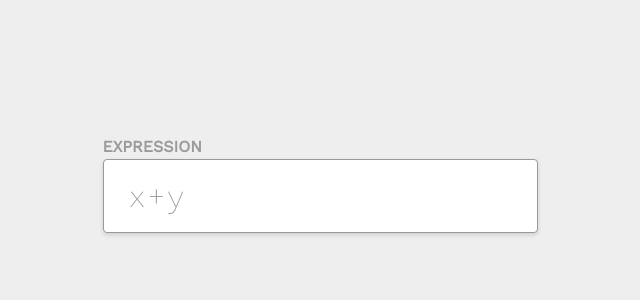
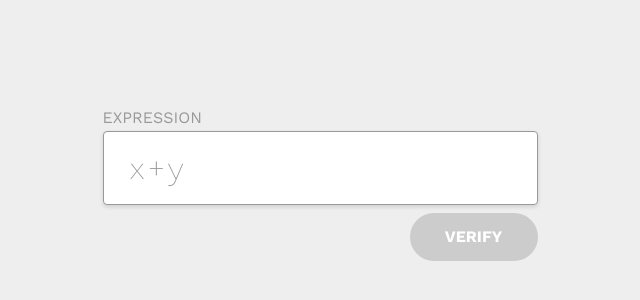
Before and after one commit to semibran/boolean, a plain HTML site: page index.html in a window 1280 px wide. Shown: the part 216-516 px from the top of the page, without its empty margins (320-960 px from the left). Drawn offline with nearby package versions, Linux system fonts and the light colour scheme.

Commit message:
add button

```diff
--- a/index.html
+++ b/index.html
@@ -6,7 +6,7 @@
 		<meta name="description" content="boolean expression parser frontend"/>
 		<meta name="author" content="semibran (Brandon Semilla)"/>
 		<meta name="viewport" content="width=device-width,initial-scale=1,user-scalable=0,maximum-scale=1"/>
-		<link href="https://fonts.googleapis.com/css2?family=Source+Code+Pro:wght@200&family=Work+Sans:wght@100;400&display=swap" rel="stylesheet">
+		<link href="https://fonts.googleapis.com/css2?family=Source+Code+Pro:wght@200&family=Work+Sans:wght@400;700&display=swap" rel="stylesheet">
 		<link href="./style.css" rel="stylesheet"/>
 		<script defer src="./index.js"></script>
 	</head>
@@ -14,6 +14,7 @@
 		<main class="content">
 			<label class="input-label" for="input">Expression</label>
 			<input class="input" id="input" placeholder="x+y"/>
+			<button class="input-button">Verify</button>
 		</main>
 	</body>
 </html>
--- a/style.css
+++ b/style.css
@@ -21,17 +21,17 @@ body {
 
 .input-label {
 	color: #999;
-	line-height: 1.5;
-	font-weight: 700;
 	text-transform: uppercase;
 	cursor: pointer;
+	margin-bottom: 4px;
 }
 
 .input {
 	font-family: "Source Code Pro", monospace;
 	font-size: 2em;
+	color: #333;
 	padding: 16px 24px;
-	color: #333;
+	margin-bottom: 8px;
 	border: thin solid #999;
 	border-radius: 4px;
 	box-shadow: 0 2px 4px rgba(0, 0, 0, 0.125);
@@ -45,8 +45,28 @@ body {
 
 .input::placeholder {
 	color: #999;
+	transition: 0.2s color;
 }
 
 .input:focus::placeholder {
 	color: dodgerblue;
 }
+
+.input:placeholder-shown + .input-button {
+	background: #ccc;
+}
+
+.input-button {
+	width: 128px;
+	height: 48px;
+	font-family: "Work Sans";
+	font-size: 1em;
+	font-weight: bold;
+	text-transform: uppercase;
+	border: 0;
+	border-radius: 24px;
+	margin-left: auto;
+	background: dodgerblue;
+	color: white;
+	transition: 0.2s background;
+}
```
